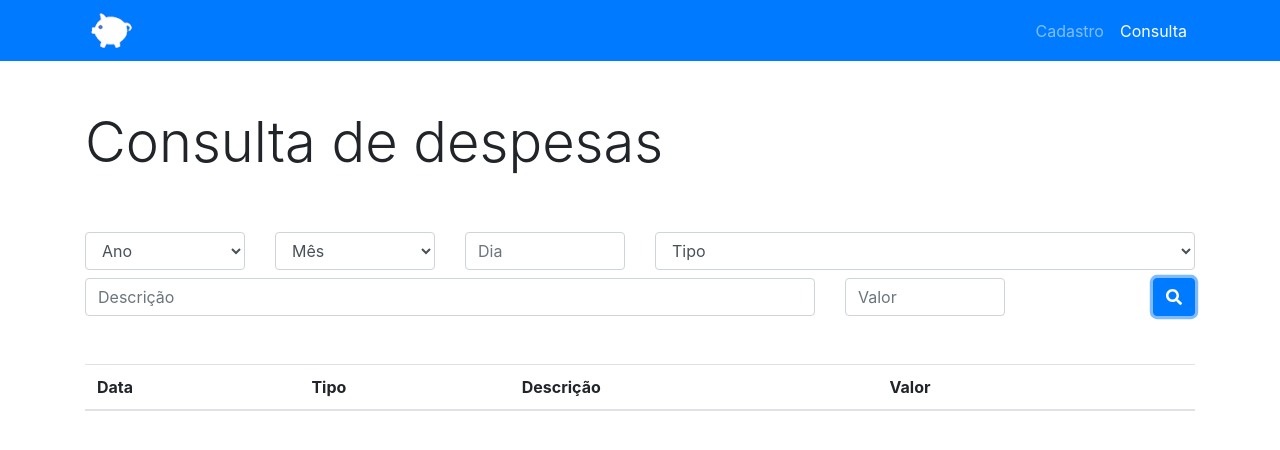
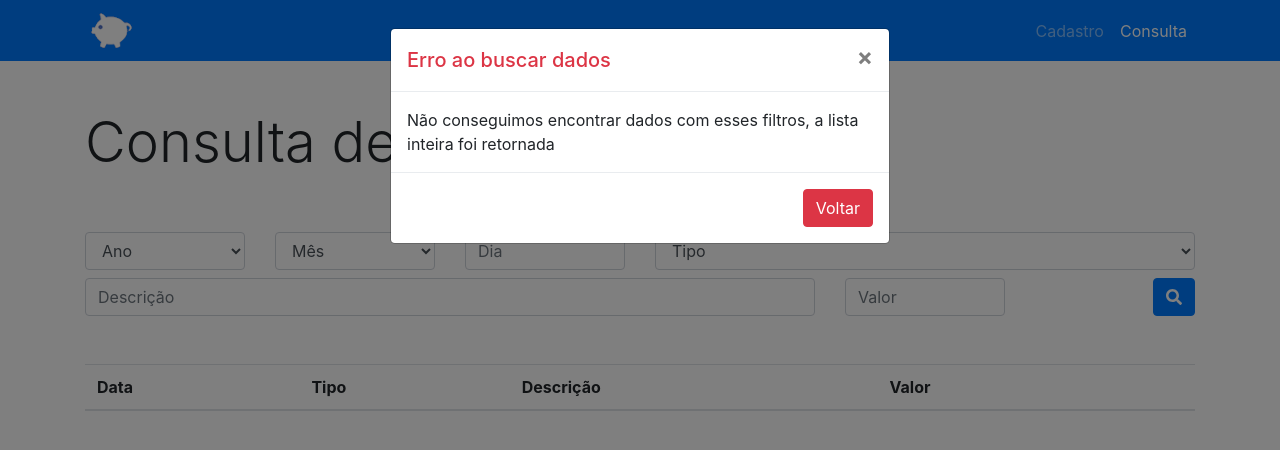
Before and after one commit to carlosgomes1/project-orcamento-pessoal, a plain HTML site: page consulta.html in a window 1280 px wide. Both pictures are taken after a click on the button 1174 px from the left and 297 px from the top of the page. Drawn offline with nearby package versions, Linux system fonts and the light colour scheme.

Commit message:
Projeto finalizado

```diff
--- a/consulta.html
+++ b/consulta.html
@@ -81,7 +81,7 @@
 
         <div class="col-md-6">
           <select class="form-control" id="tipo">
-            <option>Tipo</option>
+            <option value="">Tipo</option>
             <option value="1">Alimentação</option>
             <option value="2">Educação</option>
             <option value="3">Lazer</option>
@@ -101,7 +101,7 @@
         </div>
 
         <div class="col-md-2 d-flex justify-content-end">
-          <button type="button" class="btn btn-primary" onclick="">
+          <button type="button" class="btn btn-primary" onclick="pesquisarDespesa()">
             <i class="fas fa-search"></i>
           </button>
         </div>
@@ -126,8 +126,29 @@
         </div>
       </div>
     </div>
+
+    <div class="modal fade" id="modalError" tabindex="-1" role="dialog" aria-labelledby="exampleModalLabel" aria-hidden="true">
+      <div class="modal-dialog" role="document">
+        <div class="modal-content">
+          <div id="modalHeader">
+            <h5 class="modal-title" id="textModalTitle"></h5>
+            <button type="button" class="close" data-dismiss="modal" aria-label="Fechar">
+              <span aria-hidden="true">&times;</span>
+            </button>
+          </div>
+          <div class="modal-body" id="modalBody">
+
+          </div>
+          <div class="modal-footer">
+            <button type="button" data-dismiss="modal" id="botaoModal"></button>
+          </div>
+        </div>
+      </div>
+    </div>
+
+    <script src="src/js/App.js"></script>
   </body>
 
-  <script src="src/js/App.js"></script>
+
 
 </html>
--- a/src/js/App.js
+++ b/src/js/App.js
@@ -55,10 +55,58 @@ class Bd {
                 continue
             }
 
+            despesa.id = i
             despesas.push(despesa)
         }
 
         return despesas
+    }
+
+    pesquisar( despesa ) {
+        let despesasFiltradass = []
+
+        let despesasFiltradas = this.recuperarTodosRegistros()
+
+        // ano
+        if( despesa.ano != '' ) {
+            despesasFiltradass = despesasFiltradas.filter( (d) => d.ano == despesa.ano )
+        }
+
+        // mes
+
+        if( despesa.mes != '' ) {
+            despesasFiltradass = despesasFiltradas.filter( (d) => d.mes == despesa.mes )
+        }
+
+        // dia
+
+        if( despesa.dia != '' ) {
+            despesasFiltradass = despesasFiltradas.filter( (d) => d.dia == despesa.dia )
+        }
+
+        // tipo
+
+        if( despesa.tipo != '' ) {
+            despesasFiltradass = despesasFiltradas.filter( (d) => d.tipo == despesa.tipo )
+        }
+
+        // descrição
+
+        if( despesa.descricao != '' ) {
+            despesasFiltradass = despesasFiltradas.filter( (d) => d.descricao == despesa.descricao )
+        }
+
+        // valor
+
+        if( despesa.valor != '' ) {
+            despesasFiltradass = despesasFiltradas.filter( (d) => d.valor == despesa.valor )
+        }
+
+        return despesasFiltradass
+    }
+
+    remover(id) {
+        localStorage.removeItem(id)
     }
 }
 
@@ -107,20 +155,29 @@ function cadastrarDespesa() {
 
 }
 
-function carregaListaDespesa() {
-    let despesas = []
+function carregaListaDespesa(despesas = [], filtro = false) {
 
-    despesas = bd.recuperarTodosRegistros()
+    if( despesas.length == 0 && filtro == true ) {
+        document.getElementById('modalHeader').setAttribute('class', 'modal-header text-danger')
+        document.getElementById('textModalTitle').innerHTML = 'Erro ao buscar dados'
+        document.getElementById('modalBody').innerHTML = 'Não conseguimos encontrar dados com esses filtros, a lista inteira foi retornada'
+        document.getElementById('botaoModal').setAttribute('class', 'btn btn-danger')
+        document.getElementById('botaoModal').innerHTML = 'Voltar'
+        $('#modalError').modal('show')
+    }
+
+    if(despesas.length == 0) {
+        despesas = bd.recuperarTodosRegistros()
+    }
 
     let tabela = document.getElementById('tabela')
+
+    tabela.innerHTML = ''
 
     despesas.forEach((d) => {
         let data = `${ d.dia } / ${ d.mes } / ${ d.ano }`
 
-        console.log(d, d.tipo)
-
         let linha = tabela.insertRow()
-
 
         switch(parseInt(d.tipo)) {
             case 1:
@@ -144,6 +201,39 @@ function carregaListaDespesa() {
         linha.insertCell(1).innerHTML = d.tipo
         linha.insertCell(2).innerHTML = d.descricao
         linha.insertCell(3).innerHTML = `R$${ parseFloat(d.valor).toFixed(2) }`
+
+        // botao de exclusão
+
+        let btn = document.createElement('button')
+        btn.setAttribute('class', 'btn btn-danger')
+        btn.innerHTML = '<i class="fas fa-times"></i>'
+        btn.id = 'id-despesa-' + d.id
+        btn.onclick = () => {
+            let id = btn.id.replace('id-despesa-', '')
+            bd.remover(id)
+
+            window.location.reload()
+        }
+        linha.insertCell(4).append(btn)
+
+        console.log(d)
     })
 
 }
+
+function pesquisarDespesa() {
+    let ano = document.getElementById('ano').value
+    let mes = document.getElementById('mes').value
+    let dia = document.getElementById('dia').value
+    let tipo = document.getElementById('tipo').value
+    let descricao = document.getElementById('descricao').value
+    let valor = document.getElementById('valor').value
+
+    let despesa = new Despesa(ano, mes, dia, tipo, descricao, valor)
+
+    let despesas = bd.pesquisar(despesa)
+
+    carregaListaDespesa(despesas, true)
+    console.log(despesas)
+
+}
```
Also changed, not shown: index.html (+2 -3 lines).
